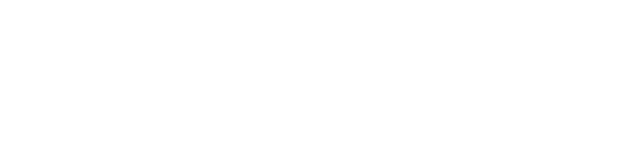
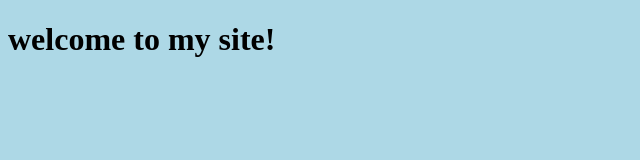
Before and after one commit to Parminico/musa_test, a plain HTML site: page index.html in a window 1280 px wide. Shown: the whole page, without its empty margins (0-640 px from the left). Drawn offline with Linux system fonts and the light colour scheme.

Commit message:
update html and css

```diff
--- a/index.html
+++ b/index.html
@@ -7,6 +7,6 @@
     <link rel="stylesheet" href="style.css">
 </head>
 <body>
-
+    <h1>welcome to my site!</h1>
 </body>
 </html>
--- a/style.css
+++ b/style.css
@@ -0,0 +1,3 @@
+body {
+    background-color: lightblue;
+}
```
